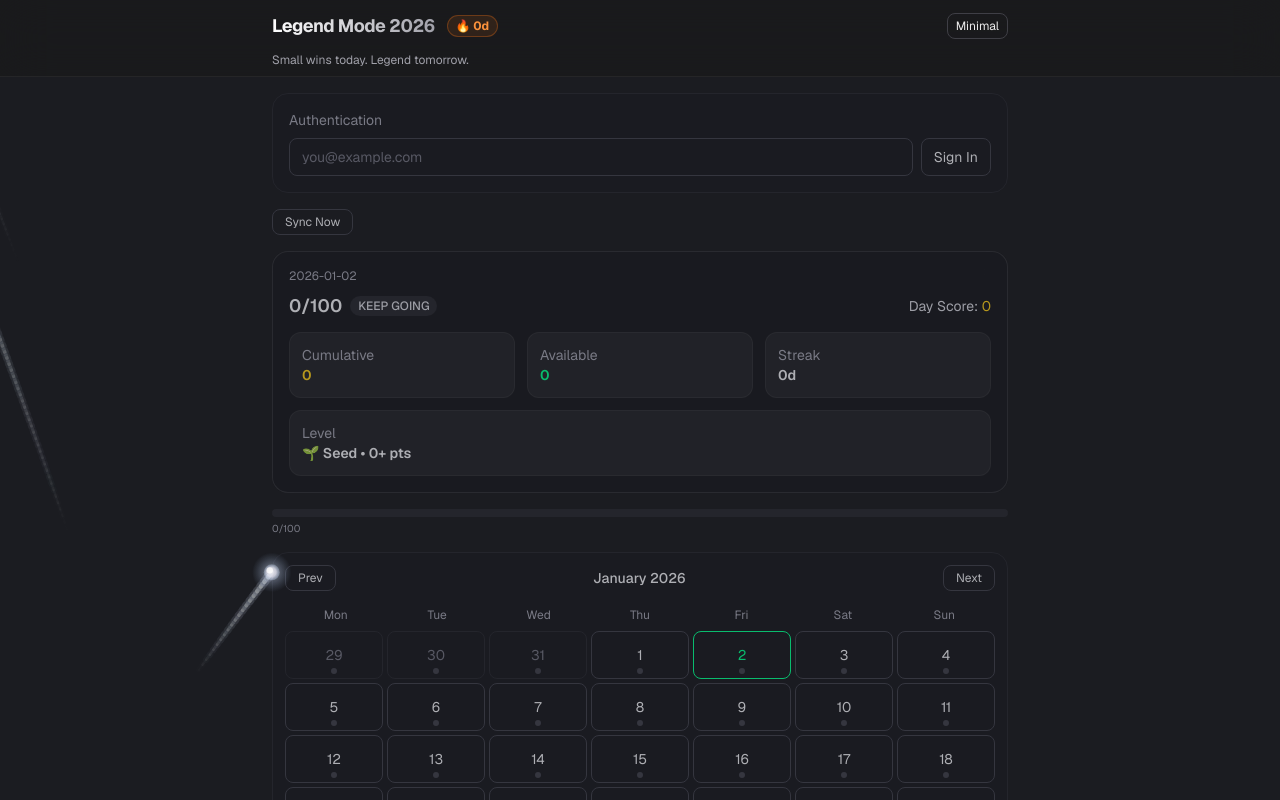
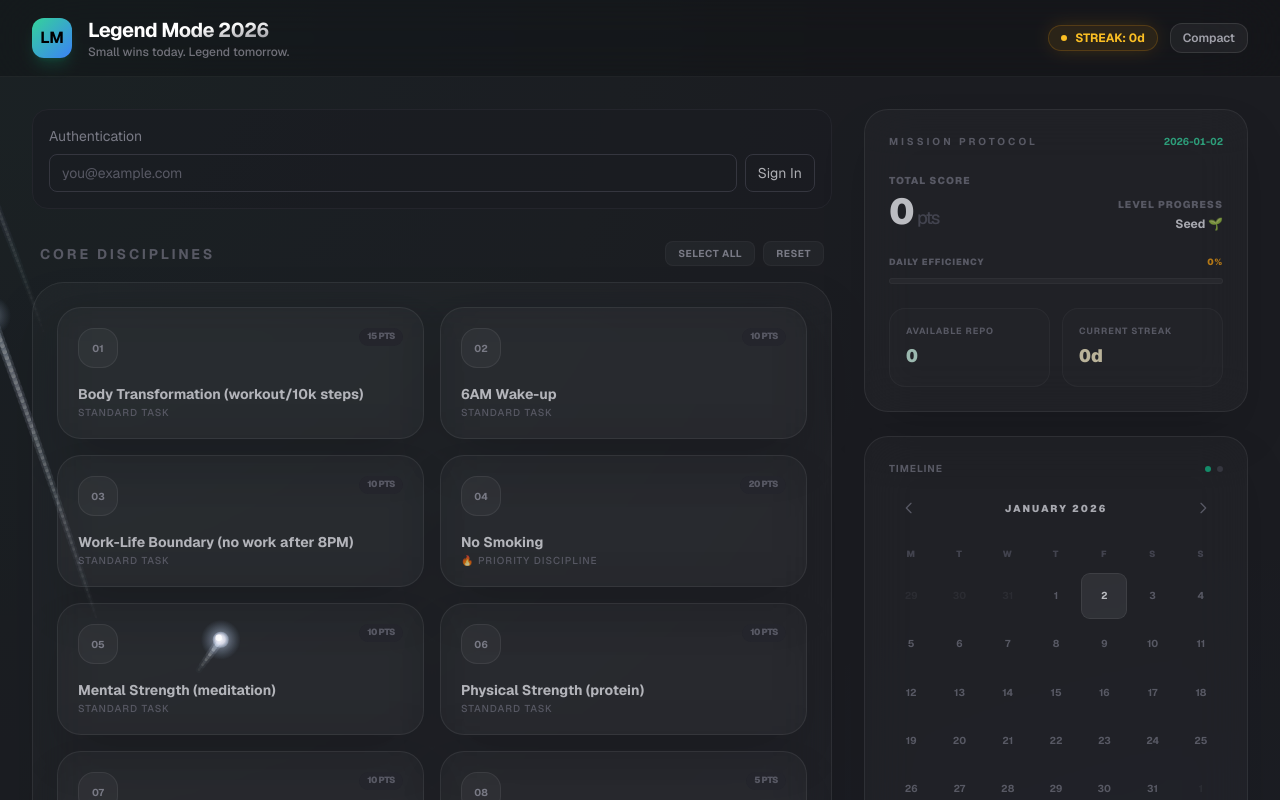
Before and after one commit to abhijithlolla/legendmode-2026, a Next.js app: page / in a window 1280 px wide. Shown: the top 800 px of the page. Built offline with nearby package versions, Linux system fonts and the light colour scheme; no server answers.

Commit message:
style: legendary UI overhaul - complete dashboard transformation

```diff
--- a/app/globals.css
+++ b/app/globals.css
@@ -3,10 +3,14 @@
 @tailwind utilities;
 
 :root {
-  --background: #1a1a1a;
-  --foreground: #ededed;
-  --accent-pass: #00ff88; /* PASS green */
-  --accent-points: #ffd700; /* gold */
+  --background: #09090b;
+  --foreground: #fafafa;
+  --accent-emerald: #10b981;
+  --accent-amber: #f59e0b;
+  --accent-blue: #3b82f6;
+  --glass-bg: rgba(255, 255, 255, 0.03);
+  --glass-border: rgba(255, 255, 255, 0.08);
+  --glass-highlight: rgba(255, 255, 255, 0.12);
 }
 
 @theme inline {
@@ -16,24 +20,51 @@
   --font-mono: var(--font-geist-mono);
 }
 
-/* Already dark by default; keep media rule for systems expecting it */
-@media (prefers-color-scheme: dark) {
-  :root {
-    --background: #1a1a1a;
-    --foreground: #ededed;
-  }
+body {
+  background-color: var(--background);
+  background-image:
+    radial-gradient(circle at 0% 0%, rgba(16, 185, 129, 0.05) 0%, transparent 50%),
+    radial-gradient(circle at 100% 100%, rgba(59, 130, 246, 0.05) 0%, transparent 50%);
+  color: var(--foreground);
+  font-family: var(--font-geist-sans), Inter, system-ui, sans-serif;
+  min-height: 100vh;
+  -webkit-font-smoothing: antialiased;
 }
 
-body {
-  background: var(--background);
-  color: var(--foreground);
-  font-family: var(--font-geist-sans), Arial, Helvetica, sans-serif;
+.glass-surface {
+  @apply bg-white/[0.03] backdrop-blur-xl border border-white/10 shadow-2xl;
 }
 
-.glass-card {
-  @apply bg-zinc-900/40 backdrop-blur-md border border-white/10;
+.glass-interactive {
+  @apply transition-all duration-300 hover:bg-white/[0.07] hover:border-white/20 hover:shadow-emerald-500/10;
 }
 
-.glass-card-hover {
-  @apply transition-all duration-300 hover:bg-zinc-800/50 hover:border-white/20;
+.neon-glow-emerald {
+  box-shadow: 0 0 20px -5px rgba(16, 185, 129, 0.3);
 }
+
+.neon-glow-amber {
+  box-shadow: 0 0 20px -5px rgba(245, 158, 11, 0.3);
+}
+
+.text-gradient {
+  @apply bg-gradient-to-br from-white via-white to-zinc-500 bg-clip-text text-transparent;
+}
+
+/* Custom Scrollbar */
+::-webkit-scrollbar {
+  width: 6px;
+}
+
+::-webkit-scrollbar-track {
+  background: transparent;
+}
+
+::-webkit-scrollbar-thumb {
+  background: rgba(255, 255, 255, 0.1);
+  border-radius: 10px;
+}
+
+::-webkit-scrollbar-thumb:hover {
+  background: rgba(255, 255, 255, 0.2);
+}
--- a/app/page.tsx
+++ b/app/page.tsx
@@ -179,75 +179,87 @@ export default function Home() {
 
 
   return (
-    <div className="min-h-screen">
+    <div className="min-h-screen relative overflow-hidden">
       <RocketBackground />
-      <header className="sticky top-0 z-50 border-b border-white/5 bg-[#1a1a1a]/60 backdrop-blur-xl">
-        <div className={`mx-auto max-w-3xl px-4 ${compact ? "py-2" : "py-3"} flex items-center justify-between`}>
-          <div className="flex items-center gap-3">
+
+      {/* Immersive Header */}
+      <header className="sticky top-0 z-50 border-b border-white/5 bg-black/20 backdrop-blur-2xl">
+        <div className="mx-auto max-w-7xl px-4 sm:px-6 lg:px-8 py-4 flex items-center justify-between">
+          <div className="flex items-center gap-4">
+            <motion.div
+              initial={{ scale: 0.8, opacity: 0 }}
+              animate={{ scale: 1, opacity: 1 }}
+              className="h-10 w-10 rounded-xl bg-gradient-to-br from-emerald-400 to-blue-500 flex items-center justify-center text-black font-bold shadow-lg shadow-emerald-500/20"
+            >
+              LM
+            </motion.div>
+            <div>
               <motion.h1
                 initial={{ opacity: 0, x: -20 }}
                 animate={{ opacity: 1, x: 0 }}
-              className="text-lg font-bold tracking-tight bg-gradient-to-r from-white to-zinc-400 bg-clip-text text-transparent"
+                className="text-xl font-bold tracking-tight text-gradient"
               >
                 Legend Mode 2026
               </motion.h1>
+              <motion.p
+                initial={{ opacity: 0 }}
+                animate={{ opacity: 1 }}
+                transition={{ delay: 0.2 }}
+                className="text-xs text-zinc-500 font-medium"
+              >
+                {mantra}
+              </motion.p>
+            </div>
+          </div>
+          <div className="flex items-center gap-3">
             <motion.span
               initial={{ scale: 0.8, opacity: 0 }}
               animate={{ scale: 1, opacity: 1 }}
-              className="rounded-full border border-orange-500/30 bg-orange-500/10 px-2 py-0.5 text-xs font-bold text-orange-400"
+              className="hidden sm:flex items-center gap-2 rounded-full border border-amber-500/20 bg-amber-500/10 px-3 py-1 text-xs font-bold text-amber-400 neon-glow-amber"
             >
-              🔥 {streakDays}d
+              <span className="h-1.5 w-1.5 rounded-full bg-amber-400 animate-pulse" />
+              STREAK: {streakDays}d
             </motion.span>
-          </div>
             <button
               onClick={() => setMinimalMode((v) => !v)}
-            className="rounded-lg border border-zinc-700 px-2 py-1 text-xs hover:bg-zinc-800"
-            aria-label="Toggle minimal mode"
+              className="rounded-xl border border-white/10 bg-white/5 px-3 py-1.5 text-xs font-semibold text-zinc-400 hover:bg-white/10 hover:text-white transition-all active:scale-95"
             >
-            {minimalMode ? "Comfort" : "Minimal"}
+              {minimalMode ? "Expand" : "Compact"}
             </button>
           </div>
-        <div className="mx-auto max-w-3xl px-4 pb-2 text-xs text-zinc-400">{mantra}</div>
+        </div>
       </header>
-      <main className={`mx-auto max-w-3xl px-4 ${compact ? "py-3 space-y-3" : "py-4 space-y-4"}`}>
+
+      <main className="mx-auto max-w-7xl px-4 sm:px-6 lg:px-8 py-8">
+        <div className="grid grid-cols-1 lg:grid-cols-12 gap-8 items-start">
+
+          {/* Main Content Area */}
+          <div className="lg:col-span-8 space-y-8">
             <AuthPanel />
 
+            <motion.div
+              initial={{ opacity: 0, y: 20 }}
+              animate={{ opacity: 1, y: 0 }}
+              className="space-y-4"
+            >
+              <div className="flex items-center justify-between px-2">
+                <h2 className="text-sm font-bold uppercase tracking-[0.2em] text-zinc-500">Core Disciplines</h2>
                 <div className="flex gap-2">
-          <button
-            onClick={async () => {
-              // Pull from Supabase and merge
-              setSyncStatus("Syncing...");
-              const [remoteDays, remotePurch] = await Promise.all([pullDays(), pullPurchases()]);
-              // naive merge: remote overwrites same dates; purchases concatenated (dedupe by id)
-              const mergedDays = { ...days, ...remoteDays };
-              const existing = new Map(powerPurchases.map((p) => [p.id, p]));
-              for (const r of remotePurch) existing.set(r.id, r);
-              const mergedPurch = Array.from(existing.values());
-
-              // recompute totals from merged days
-              const newTotal = Object.values(mergedDays).reduce((s, e) => s + e.scoreWithBonuses, 0);
-              setDays(mergedDays);
-              setTotalPoints(newTotal);
-              setPowerPurchases(mergedPurch);
-              const ts = new Date().toISOString();
-              setLastSyncedAt(ts);
-              setSyncStatus("Synced");
-              setTimeout(() => setSyncStatus(""), 2000);
-            }}
-            className="rounded-lg border border-zinc-700 px-3 py-1 text-xs hover:bg-zinc-800"
-          >
-            Sync Now
-          </button>
-          {lastSyncedAt && (
-            <div className="self-center text-xs text-zinc-400">
-              Last synced: {new Date(lastSyncedAt).toLocaleString()}
+                  <button onClick={() => setAll(true)} className="rounded-lg border border-white/5 bg-white/5 px-3 py-1 text-[10px] font-bold uppercase tracking-wider text-zinc-400 hover:bg-white/10 hover:text-white transition-all">Select All</button>
+                  <button onClick={() => setAll(false)} className="rounded-lg border border-white/5 bg-white/5 px-3 py-1 text-[10px] font-bold uppercase tracking-wider text-zinc-400 hover:bg-white/10 hover:text-white transition-all">Reset</button>
                 </div>
-          )}
-          {syncStatus && (
-            <div className="self-center text-xs text-[color:var(--accent-pass)]">{syncStatus}</div>
-          )}
               </div>
 
+              <div className="glass-surface rounded-[2rem] p-6">
+                <HabitList completed={entry.completed} onToggle={toggleHabit} />
+              </div>
+            </motion.div>
+
+            {!compact && <Charts days={days} />}
+          </div>
+
+          {/* HUD / Sidebar Area */}
+          <aside className="lg:col-span-4 space-y-6">
             <ScoreCard
               date={selected}
               basePoints={entry.basePoints}
@@ -259,31 +271,47 @@ export default function Home() {
               streakDays={streakDays}
               level={level}
             />
-        <ProgressBar value={entry.basePoints} pass={entry.pass} perfect={entry.perfect} />
 
-        <Calendar selected={selected} days={days} onSelect={setSelected} />
-
-        <motion.div
-          initial={{ opacity: 0, y: 20 }}
-          animate={{ opacity: 1, y: 0 }}
-          transition={{ delay: 0.1 }}
-          className={`rounded-2xl ${compact ? "p-3" : "p-4"} glass-card`}
-        >
-          <div className="mb-3 flex items-center justify-between">
-            <div className="text-sm font-medium text-zinc-400 uppercase tracking-widest text-[10px]">Daily Habits</div>
-            <div className="flex gap-2">
-              <button onClick={() => setAll(true)} className="rounded-lg border border-white/5 px-3 py-1 text-xs hover:bg-white/10 transition-colors">All</button>
-              <button onClick={() => setAll(false)} className="rounded-lg border border-white/5 px-3 py-1 text-xs hover:bg-white/10 transition-colors">None</button>
+            <div className="glass-surface rounded-3xl p-6 space-y-4">
+              <div className="flex items-center justify-between">
+                <h3 className="text-[10px] font-bold uppercase tracking-widest text-zinc-500">Timeline</h3>
+                <div className="flex gap-1.5">
+                  <div className="h-1.5 w-1.5 rounded-full bg-emerald-500" />
+                  <div className="h-1.5 w-1.5 rounded-full bg-zinc-700" />
                 </div>
               </div>
-          <HabitList completed={entry.completed} onToggle={toggleHabit} />
-        </motion.div>
-
-        {!compact && <Charts days={days} />}
+              <Calendar selected={selected} days={days} onSelect={setSelected} />
+            </div>
 
             <PowerUps availablePoints={availablePoints} onPurchase={purchase} />
 
-        <footer className="py-8 text-center text-xs text-zinc-500">PWA ready • Install from browser menu to home screen</footer>
+            <div
+              className="glass-surface rounded-2xl p-4 flex items-center justify-between group cursor-pointer"
+              onClick={() => setSyncStatus("Syncing...")}
+            >
+              <div className="flex items-center gap-3">
+                <div className="h-8 w-8 rounded-lg bg-emerald-500/10 border border-emerald-500/20 flex items-center justify-center text-emerald-400">
+                  <svg className="w-4 h-4" fill="none" viewBox="0 0 24 24" stroke="currentColor"><path strokeLinecap="round" strokeLinejoin="round" strokeWidth={2} d="M4 4v5h.582m15.356 2A8.001 8.001 0 004.582 9m0 0H9m11 11v-5h-.581m0 0a8.003 8.003 0 01-15.357-2m15.357 2H15" /></svg>
+                </div>
+                <div>
+                  <div className="text-[10px] font-bold uppercase tracking-wider text-zinc-500">Cloud Status</div>
+                  <div className="text-xs font-semibold text-zinc-300">
+                    {syncStatus || (lastSyncedAt ? `Updated ${new Date(lastSyncedAt).toLocaleTimeString([], { hour: '2-digit', minute: '2-digit' })}` : "Local Only")}
+                  </div>
+                </div>
+              </div>
+              <div className="text-emerald-400 opacity-0 group-hover:opacity-100 transition-opacity">
+                <svg className="w-4 h-4" fill="none" viewBox="0 0 24 24" stroke="currentColor"><path strokeLinecap="round" strokeLinejoin="round" strokeWidth={2} d="M9 5l7 7-7 7" /></svg>
+              </div>
+            </div>
+          </aside>
+        </div>
+
+        <footer className="mt-20 py-8 border-t border-white/5 text-center">
+          <p className="text-[10px] font-bold uppercase tracking-[0.3em] text-zinc-600">
+            Legend Mode 2026 • Professional Discipline Protocol
+          </p>
+        </footer>
       </main>
     </div>
   );
--- a/components/Calendar.tsx
+++ b/components/Calendar.tsx
@@ -35,31 +35,29 @@ export default function Calendar({ selected, days, onSelect }: Props) {
   const weekdays = ["Mon", "Tue", "Wed", "Thu", "Fri", "Sat", "Sun"];
 
   return (
-    <div className="rounded-2xl border border-zinc-800 p-3 bg-zinc-900/50">
-      <div className="mb-3 flex items-center justify-between">
+    <div className="space-y-4">
+      <div className="flex items-center justify-between px-1">
         <button
-          className="rounded-lg border border-zinc-700 px-3 py-1 text-xs hover:bg-zinc-800"
+          className="p-2 rounded-xl hover:bg-white/5 transition-colors text-zinc-500 hover:text-white"
           onClick={() => setCursor(new Date(cursor.getFullYear(), cursor.getMonth() - 1, 1))}
         >
-          Prev
+          <svg className="w-4 h-4" fill="none" viewBox="0 0 24 24" stroke="currentColor"><path strokeLinecap="round" strokeLinejoin="round" strokeWidth={2} d="M15 19l-7-7 7-7" /></svg>
         </button>
-        <div className="text-sm font-medium">{monthLabel}</div>
+        <div className="text-[10px] font-black uppercase tracking-[0.2em] text-zinc-200">{monthLabel}</div>
         <button
-          className="rounded-lg border border-zinc-700 px-3 py-1 text-xs hover:bg-zinc-800"
+          className="p-2 rounded-xl hover:bg-white/5 transition-colors text-zinc-500 hover:text-white"
           onClick={() => setCursor(new Date(cursor.getFullYear(), cursor.getMonth() + 1, 1))}
         >
-          Next
+          <svg className="w-4 h-4" fill="none" viewBox="0 0 24 24" stroke="currentColor"><path strokeLinecap="round" strokeLinejoin="round" strokeWidth={2} d="M9 5l7 7-7 7" /></svg>
         </button>
       </div>
 
-      <div className="mb-1 grid grid-cols-7 text-center text-xs text-zinc-400">
+      <div className="grid grid-cols-7 gap-1">
         {weekdays.map((w) => (
-          <div key={w} className="py-1">
-            {w}
+          <div key={w} className="py-2 text-[9px] font-black uppercase tracking-widest text-zinc-600 text-center">
+            {w[0]}
           </div>
         ))}
-      </div>
-      <div className="grid grid-cols-7 gap-1">
         {grid.map((d) => {
           const key = fmt(d);
           const inMonth = d.getMonth() === cursor.getMonth();
@@ -67,26 +65,23 @@ export default function Calendar({ selected, days, onSelect }: Props) {
           const entry = days[key];
           const pass = entry?.pass;
           const hasAny = entry && (entry.basePoints ?? 0) > 0;
-          const dotClass = pass
-            ? "bg-[color:var(--accent-pass)]"
-            : hasAny
-            ? "bg-yellow-500"
-            : "bg-zinc-700";
+
           return (
             <button
               key={key}
               onClick={() => onSelect(key)}
-              className={`h-12 rounded-lg border text-sm flex items-center justify-center relative ${
-                isSelected
-                  ? "border-[color:var(--accent-pass)] bg-[color:var(--accent-pass)]/10 text-[color:var(--accent-pass)]"
-                  : inMonth
-                  ? "border-zinc-700 hover:bg-zinc-800"
-                  : "border-zinc-800 text-zinc-500"
-              }`}
-              title={key}
+              className={`aspect-square rounded-lg flex flex-col items-center justify-center transition-all duration-300 relative group
+                ${isSelected ? "bg-white/10 ring-1 ring-white/20" : "hover:bg-white/5"}
+                ${!inMonth && "opacity-20"}`}
             >
-              {d.getDate()}
-              <span className={`absolute bottom-1 h-1.5 w-1.5 rounded-full ${dotClass}`} />
+              <span className={`text-[10px] font-bold ${isSelected ? "text-white" : "text-zinc-500 group-hover:text-zinc-300"}`}>
+                {d.getDate()}
+              </span>
+              {hasAny && (
+                <div className={`mt-1 h-1 w-1 rounded-full
+                  ${pass ? "bg-emerald-500 shadow-[0_0_8px_rgba(16,185,129,0.5)]" : "bg-amber-500 shadow-[0_0_8px_rgba(245,158,11,0.5)]"}`}
+                />
+              )}
             </button>
           );
         })}
--- a/components/HabitList.tsx
+++ b/components/HabitList.tsx
@@ -9,43 +9,47 @@ type Props = {
 
 export default function HabitList({ completed, onToggle }: Props) {
   return (
-    <div className="grid grid-cols-1 gap-3">
+    <div className="grid grid-cols-1 md:grid-cols-2 gap-4">
       {HABITS.map((h: Habit, idx: number) => (
         <motion.button
-          initial={{ opacity: 0, x: -10 }}
-          animate={{ opacity: 1, x: 0 }}
-          transition={{ delay: idx * 0.05 }}
-          whileHover={{ scale: 1.01 }}
+          initial={{ opacity: 0, scale: 0.95 }}
+          animate={{ opacity: 1, scale: 1 }}
+          transition={{ delay: idx * 0.03 }}
+          whileHover={{ y: -4, scale: 1.02 }}
           whileTap={{ scale: 0.98 }}
           key={h.id}
           onClick={() => onToggle(h.id)}
-          className={`flex items-center justify-between rounded-xl border px-4 py-3 text-left transition-all duration-300
-          ${completed[h.id] ? "bg-[color:var(--accent-pass)]/10 border-[color:var(--accent-pass)]/50 shadow-[0_0_15px_-5px_var(--accent-pass)]" : "border-white/5 glass-card-hover"}`}
+          className={`group flex flex-col items-start gap-4 rounded-3xl border p-5 text-left glass-surface glass-interactive
+          ${completed[h.id]
+              ? "border-emerald-500/50 bg-emerald-500/5"
+              : "border-white/5"}`}
         >
+          <div className="flex w-full items-start justify-between">
+            <div className={`flex h-10 w-10 items-center justify-center rounded-2xl border transition-all duration-500
+              ${completed[h.id]
+                ? "bg-emerald-500 border-emerald-400 text-black shadow-lg shadow-emerald-500/40 rotate-[360deg]"
+                : "bg-white/5 border-white/10 text-zinc-400"}`}
+            >
+              {completed[h.id] ? (
+                <svg className="w-5 h-5" fill="none" viewBox="0 0 24 24" stroke="currentColor" strokeWidth={3}>
+                  <path strokeLinecap="round" strokeLinejoin="round" d="M5 13l4 4L19 7" />
+                </svg>
+              ) : (
+                <span className="text-[10px] font-bold">0{idx + 1}</span>
+              )}
+            </div>
+            <div className={`px-2 py-0.5 rounded-full text-[9px] font-black uppercase tracking-tighter
+              ${completed[h.id] ? "bg-emerald-500/20 text-emerald-400" : "bg-zinc-800 text-zinc-500"}`}
+            >
+              {h.points} PTS
+            </div>
+          </div>
+
           <div>
-            <div className="text-[10px] uppercase tracking-wider text-zinc-500 font-bold mb-0.5">
-              {h.star ? "⭐ " : ""}{h.points} points
+            <div className="font-bold text-sm text-zinc-100 group-hover:text-white transition-colors">{h.name}</div>
+            <div className="mt-1 text-[10px] text-zinc-500 font-medium uppercase tracking-widest leading-none">
+              {h.star ? "🔥 Priority Discipline" : "Standard Task"}
             </div>
-            <div className="font-semibold text-zinc-100">{h.name}</div>
-          </div>
-          <div className="relative flex items-center justify-center h-6 w-6">
-            <div
-              className={`absolute inset-0 rounded-full border-2 transition-all duration-500
-              ${completed[h.id] ? "bg-[color:var(--accent-pass)] border-[color:var(--accent-pass)] scale-110" : "border-zinc-700 scale-100"}`}
-            />
-            {completed[h.id] && (
-              <motion.svg
-                initial={{ scale: 0, rotate: -45 }}
-                animate={{ scale: 1, rotate: 0 }}
-                className="relative z-10 w-4 h-4 text-[#1a1a1a]"
-                fill="none"
-                viewBox="0 0 24 24"
-                stroke="currentColor"
-                strokeWidth={4}
-              >
-                <path strokeLinecap="round" strokeLinejoin="round" d="M5 13l4 4L19 7" />
-              </motion.svg>
-            )}
           </div>
         </motion.button>
       ))}
--- a/components/ScoreCard.tsx
+++ b/components/ScoreCard.tsx
@@ -27,45 +27,66 @@ export default function ScoreCard({
 }: Props) {
   return (
     <motion.div
-      initial={{ opacity: 0, y: 20 }}
-      animate={{ opacity: 1, y: 0 }}
-      className="rounded-2xl p-4 glass-card"
+      initial={{ opacity: 0, scale: 0.95 }}
+      animate={{ opacity: 1, scale: 1 }}
+      className="rounded-3xl p-6 glass-surface space-y-6"
     >
-      <div className="text-xs text-zinc-400">{date}</div>
-      <div className="mt-2 flex flex-wrap items-center gap-2">
-        <span className="text-lg font-semibold">{basePoints}/100</span>
-        <span
-          className={`rounded-full px-2 py-0.5 text-xs font-medium ${
-            pass ? "bg-[color:var(--accent-pass)]/20 text-[color:var(--accent-pass)]" : "bg-zinc-800 text-zinc-300"
-          }`}
+      <div className="flex items-center justify-between">
+        <div className="text-[10px] font-bold uppercase tracking-[0.3em] text-zinc-500">Mission Protocol</div>
+        <div className="text-[10px] font-bold text-emerald-400 tabular-nums">{date}</div>
+      </div>
+
+      <div className="flex items-end justify-between gap-4">
+        <div>
+          <div className="text-[10px] font-black uppercase tracking-widest text-zinc-500 mb-1">Total Score</div>
+          <div className="text-4xl font-black text-white tracking-tighter neon-glow">
+            {totalPoints.toLocaleString()}
+            <span className="text-zinc-600 text-lg ml-1 font-medium">pts</span>
+          </div>
+        </div>
+        <div className="text-right">
+          <div className="text-[10px] font-black uppercase tracking-widest text-zinc-500 mb-1">Level Progress</div>
+          <div className="text-xs font-bold text-zinc-200">{level.name.split(' ')[1]} {level.name.split(' ')[0]}</div>
+        </div>
+      </div>
+
+      {/* Progress Bar HUD */}
+      <div className="space-y-2">
+        <div className="flex justify-between text-[9px] font-black uppercase tracking-widest">
+          <span className="text-zinc-500">Daily Efficiency</span>
+          <span className={pass ? "text-emerald-400" : "text-amber-500"}>{basePoints}%</span>
+        </div>
+        <div className="h-1.5 w-full bg-white/5 rounded-full overflow-hidden border border-white/5">
+          <motion.div
+            initial={{ width: 0 }}
+            animate={{ width: `${basePoints}%` }}
+            className={`h-full ring-1 ring-inset ring-white/20 shadow-[0_0_10px_rgba(16,185,129,0.2)]
+              ${pass ? "bg-emerald-500" : "bg-amber-500"}`}
+          />
+        </div>
+      </div>
+
+      <div className="grid grid-cols-2 gap-3">
+        <div className="rounded-2xl bg-white/[0.02] border border-white/5 p-4">
+          <div className="text-[9px] font-bold uppercase tracking-widest text-zinc-500 mb-1">Available Repo</div>
+          <div className="text-lg font-black text-emerald-100 tabular-nums">{availablePoints}</div>
+        </div>
+        <div className="rounded-2xl bg-white/[0.02] border border-white/5 p-4">
+          <div className="text-[9px] font-bold uppercase tracking-widest text-zinc-500 mb-1">Current Streak</div>
+          <div className="text-lg font-black text-amber-100 tabular-nums">{streakDays}d</div>
+        </div>
+      </div>
+
+      {perfect && (
+        <motion.div
+          initial={{ opacity: 0, y: 10 }}
+          animate={{ opacity: 1, y: 0 }}
+          className="rounded-2xl bg-emerald-500/10 border border-emerald-500/20 p-4 flex items-center justify-between"
         >
-          {pass ? "PASS" : "KEEP GOING"}
-        </span>
-        {perfect && (
-          <span className="rounded-full bg-yellow-500/20 px-2 py-0.5 text-xs font-medium text-yellow-400">
-            Perfect +50
-          </span>
-        )}
-        <span className="ml-auto text-sm text-zinc-300">Day Score: <span className="text-yellow-400">{dayScore}</span></span>
-      </div>
-      <div className="mt-3 grid grid-cols-3 gap-3 text-sm">
-        <motion.div whileHover={{ scale: 1.02 }} className="rounded-xl bg-white/5 p-3 border border-white/5">
-          <div className="text-zinc-400">Cumulative</div>
-          <div className="text-yellow-400 font-semibold">{totalPoints}</div>
+          <span className="text-[10px] font-black uppercase tracking-widest text-emerald-400">Perfect Execution</span>
+          <span className="text-xs font-black text-emerald-400">+50 BONUS</span>
         </motion.div>
-        <motion.div whileHover={{ scale: 1.02 }} className="rounded-xl bg-white/5 p-3 border border-white/5">
-          <div className="text-zinc-400">Available</div>
-          <div className="text-[color:var(--accent-pass)] font-semibold">{availablePoints}</div>
-        </motion.div>
-        <motion.div whileHover={{ scale: 1.02 }} className="rounded-xl bg-white/5 p-3 border border-white/5">
-          <div className="text-zinc-400">Streak</div>
-          <div className="font-semibold">{streakDays}d</div>
-        </motion.div>
-      </div>
-      <motion.div whileHover={{ scale: 1.01 }} className="mt-3 rounded-xl bg-white/5 p-3 text-sm border border-white/5">
-        <div className="text-zinc-400">Level</div>
-        <div className="font-semibold">{level.name} • {level.threshold}+ pts</div>
-      </motion.div>
+      )}
     </motion.div>
   );
 }
```
Lines whose indentation alone changed are shown as unchanged.
